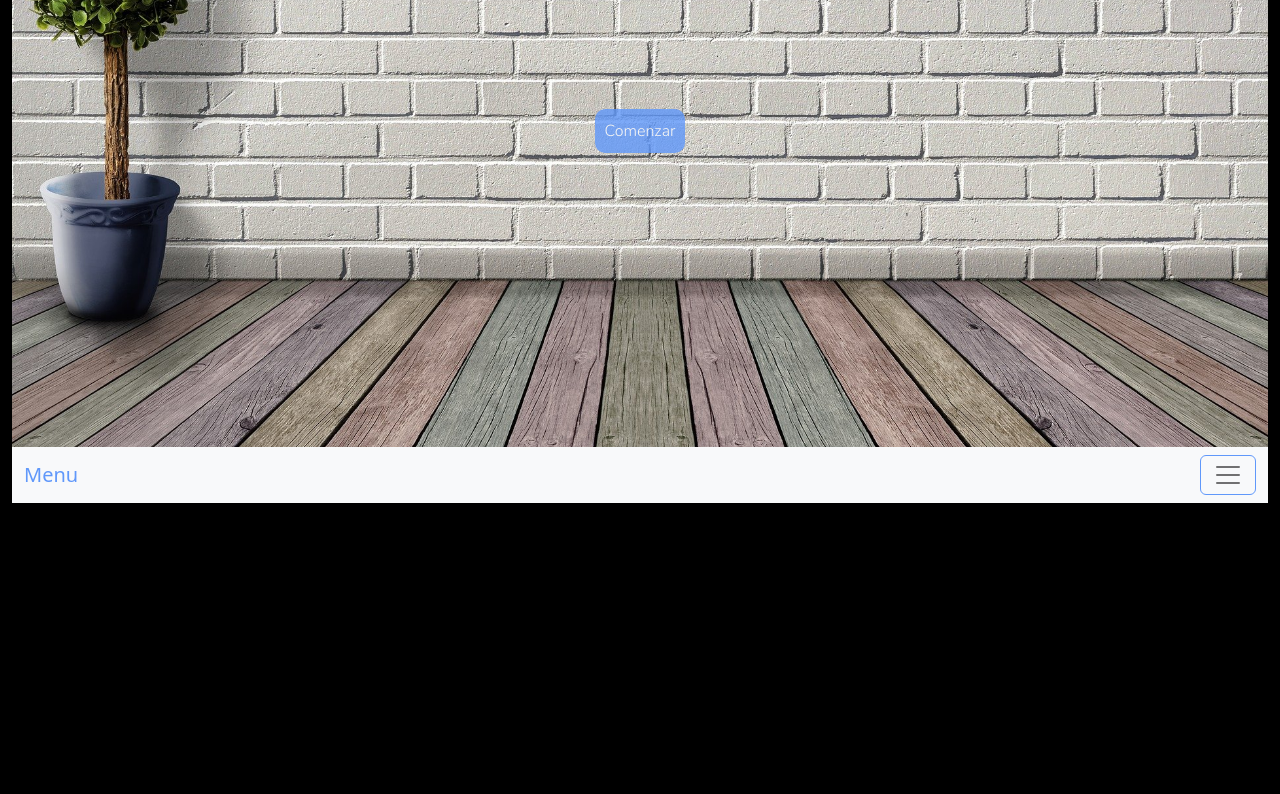
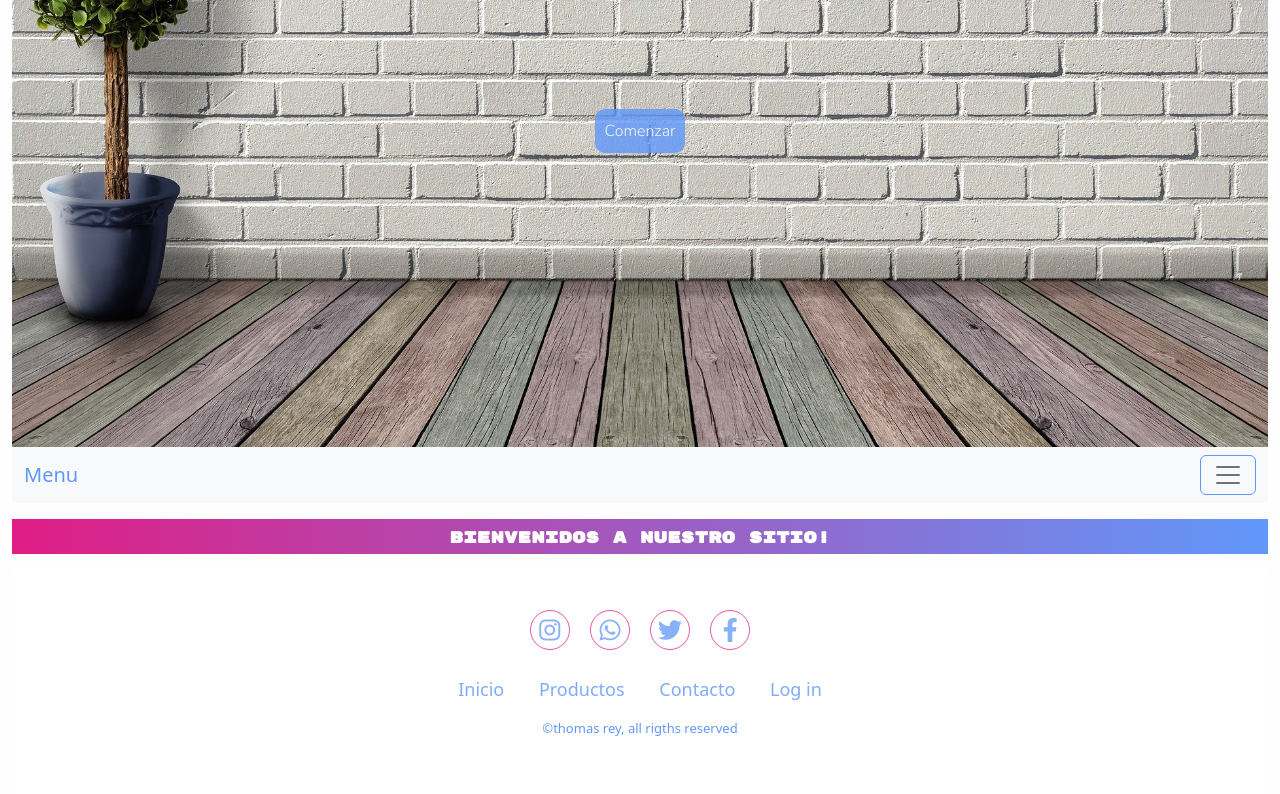
Before and after one commit to thomasrey99/El-rey-del-mueble, a website: page index.html in a window 1280 px wide. Shown: the part 353-1147 px from the top of the page. Before the commit the page ends 856 px from the top, so only its background shows below. Drawn offline with nearby package versions, Linux system fonts and the light colour scheme.

Commit message:
agregue footer

```diff
--- /dev/null
+++ b/assets/scss/_footer.scss
@@ -0,0 +1,53 @@
+.footer{
+    padding: 40px 0;
+    background-color: white;
+    .social{
+        text-align: center;
+        padding-bottom: 25px;
+        color: $color-celeste;
+        a{
+            font-size: 24px;
+            color: $color-celeste;
+            border: 1px solid $color-violeta;
+            width: 40px;
+            height: 40px;
+            line-height: 38px;
+            display: inline-block;
+            text-align: center;
+            border-radius: 50%;
+            margin: 0 8px;
+            opacity: 0.75;
+            &:hover{
+                opacity: 1;
+            }
+        }
+    }
+    ul{
+        margin-top: 0;
+        padding: 0;
+        list-style: none;
+        font-size: 18px;
+        line-height: 1.6;
+        margin-bottom: 0;
+        text-align: center;
+        li{
+            display: inline-block;
+            padding: 0 15px;
+
+        }
+        a{
+            color: $color-celeste;
+            text-decoration: none;
+            opacity: 0.8;
+            &:hover{
+                opacity: 1;
+            }
+        }
+    }
+    .copyrigth{
+        margin-top: 15px;
+        text-align: center;
+        font-size: 13px;
+        color: $color-celeste;
+    }
+}
--- /dev/null
+++ b/assets/scss/_mainIndex.scss
@@ -0,0 +1,8 @@
+.presentacion{
+    h2{
+        @include est-fuente ($titleFont, $textSize, bold, rgb(255, 255, 255), center);
+        background: linear-gradient(to left, $color-celeste, $color-violeta);
+        padding: 10px;
+        height: 35px;
+    }
+}
--- a/assets/scss/_mixins.scss
+++ b/assets/scss/_mixins.scss
@@ -1,2 +1,9 @@
 
 // estructura de textos
+@mixin est-fuente ($t-fuente, $t-size, $t-weigth, $t-color, $align) {
+    font-family: $t-fuente;
+    font-size: $t-size;
+    font-weight: $t-weigth;
+    color: $t-color;
+    text-align: $align;
+}
--- a/assets/scss/_modificacionesBootstrap.scss
+++ b/assets/scss/_modificacionesBootstrap.scss
@@ -6,16 +6,16 @@
     color: $color-celeste;
     opacity: 0.5;
     &:hover{
-        text-shadow: 0px 0px 10px #6098FA;
+        text-shadow: 0px 0px 10px $color-celeste;
         opacity: 1;
-        color: #6098FA;
+        color: $color-celeste;
     }
 }
 
 .navbar-brand{
     color: $color-celeste;
     &:hover{
-        color: #6098FA;
+        color: $color-celeste;
     }
 }
 
--- a/assets/scss/_reset.scss
+++ b/assets/scss/_reset.scss
@@ -16,5 +16,5 @@
 }
 
 body{
-    background: black;
+    background: rgb(255, 254, 254);
 }
--- a/assets/scss/_varsColors.scss
+++ b/assets/scss/_varsColors.scss
@@ -1,3 +1,4 @@
 
 $color-celeste:#6098FA;
-$color-violeta:#E01DAE;
+$color-violeta:#E01D85
+;
--- a/assets/scss/style.scss
+++ b/assets/scss/style.scss
@@ -4,4 +4,6 @@
 @import "varsColors";
 @import "mixins.scss";
 @import "header";
+@import "mainIndex";
+@import "footer";
 @import "modificacionesBootstrap";
--- a/index.html
+++ b/index.html
@@ -6,6 +6,8 @@
         <meta name="viewport" content="width=device-width, initial-scale=1.0">
         <!-- link css bootstrap -->
         <link href="https://cdn.jsdelivr.net/npm/bootstrap@5.2.0/dist/css/bootstrap.min.css" rel="stylesheet" integrity="sha384-gH2yIJqKdNHPEq0n4Mqa/HGKIhSkIHeL5AyhkYV8i59U5AR6csBvApHHNl/vI1Bx" crossorigin="anonymous">
+        <!-- link icons -->
+        <link rel="stylesheet" href="https://cdnjs.cloudflare.com/ajax/libs/font-awesome/6.1.1/css/all.min.css" integrity="sha512-KfkfwYDsLkIlwQp6LFnl8zNdLGxu9YAA1QvwINks4PhcElQSvqcyVLLD9aMhXd13uQjoXtEKNosOWaZqXgel0g==" crossorigin="anonymous" referrerpolicy="no-referrer" />
         <!-- link css -->
         <link rel="stylesheet" href="./assets/css/style.css">
         <title>El Rey del mueble</title>
@@ -27,7 +29,10 @@
         </header>
         <!-- cierra encabezado -->
 
-        <main class="" id="inicio">
+        <!-- contenido principal -->
+        <main class="col-12 col-sm-12 col-md-12 col-xl-12 col-xxl-12 d-flex flex-column justify-content-center" id="inicio">
+
+          <!-- menu principal -->
             <nav class="navbar bg-light">
                 <div class="container-fluid">
                   <a class="navbar-brand" href="#">Menu</a>
@@ -68,9 +73,40 @@
                   </div>
                 </div>
             </nav>
+            <!-- cierra menu principal -->
+
+            <!-- presentacion -->
+            <div class="presentacion">
+              <h2 class="my-3">Bienvenidos a nuestro sitio!</h2>
+            </div>
         </main>
-        <footer></footer>
-        <!-- JavaScript Bundle with Popper -->
-        <script src="https://cdn.jsdelivr.net/npm/bootstrap@5.2.0/dist/js/bootstrap.bundle.min.js" integrity="sha384-A3rJD856KowSb7dwlZdYEkO39Gagi7vIsF0jrRAoQmDKKtQBHUuLZ9AsSv4jD4Xa" crossorigin="anonymous"></script>
+
+        <!-- footer section -->
+        <footer class="footer">
+
+          <!-- redes -->
+          <div class="social">
+              <a href="#"><i class="fab fa-instagram"></i></a>
+              <a href="#"><i class="fab fa-whatsapp"></i></a>
+              <a href="#"><i class="fab fa-twitter"></i></a>
+              <a href="#"><i class="fab fa-facebook-f"></i></a>
+          </div>
+
+          <ul>
+              <li><a href="#inicio">Inicio</a></li>
+              <li><a href="./pages/productos.html">Productos</a></li>
+              <li><a href="./pages/contacto.html">Contacto</a></li>
+              <li><a href="./pages/login.html">Log in</a></li>
+          </ul>
+          <!-- end redes -->
+
+          <!-- copyrigth -->
+          <p class="copyrigth">©thomas rey, all rigths reserved</p>
+
+      </footer>
+
+      <!-- JavaScript Bundle with Popper -->
+      <script src="https://cdn.jsdelivr.net/npm/bootstrap@5.2.0/dist/js/bootstrap.bundle.min.js" integrity="sha384-A3rJD856KowSb7dwlZdYEkO39Gagi7vIsF0jrRAoQmDKKtQBHUuLZ9AsSv4jD4Xa" crossorigin="anonymous"></script>
+
     </body>
 </html>
```
Also changed, not shown: assets/css/style.css, 1 other file.
